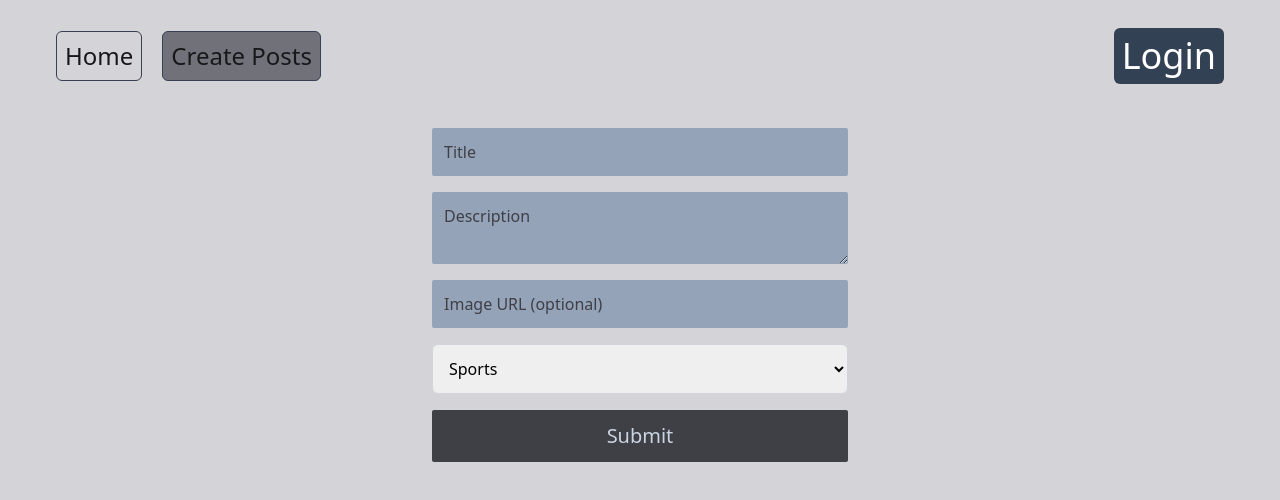
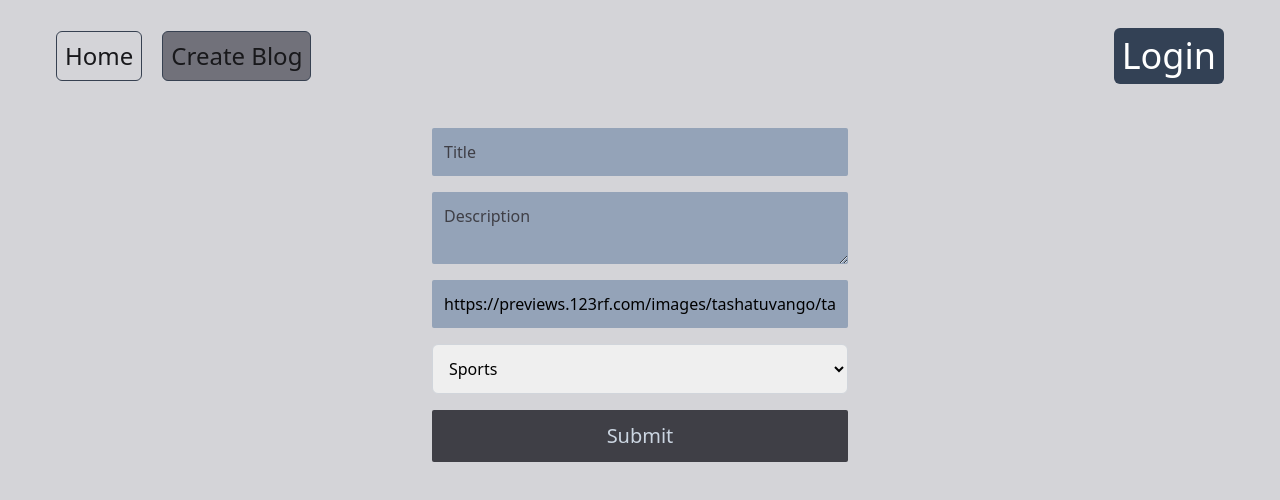
Before and after one commit to mohammad-reza-zeydani/next-js-blog-app, a Next.js app: page /create in a window 1280 px wide. Shown: the top 500 px of the page. Built offline with nearby package versions, Linux system fonts and the light colour scheme.

Commit message:
add more errors if there is an error to ui

```diff
--- a/src/app/api/blogs/route.ts
+++ b/src/app/api/blogs/route.ts
@@ -18,9 +18,9 @@ export async function POST(req: Request) {
     const { title, description, imageUrl, category } = await req.json();
 
     // Validation
-    if (!title || !description || !imageUrl || !category) {
+    if (!title || !description || !category) {
       return NextResponse.json(
-        { error: "All fields are required." },
+        { error: "All fields except imageUrl are required." },
         { status: 400 }
       );
     }
--- a/src/app/blogs/[id]/edit/page.tsx
+++ b/src/app/blogs/[id]/edit/page.tsx
@@ -4,20 +4,20 @@ import { useParams } from "next/navigation";
 import BlogForm from "@/components/blogForm";
 import { useMyContext } from "@/context/context";
 import { TData } from "@/components/types";
+import Error from "@/components/error/error";
 const EditeBlog = () => {
   const param=useParams()
   const id=param.id
   ;
   console.log(id)
   const { setIsSending, formDefaultValue} = useMyContext();
-  const { mutate } = useEditeBlog();
-  // Fetch the blog data using the projectId
+  const { mutate,isError,error } = useEditeBlog();
   // Handle the edit operation
   const handleEdit = (data:TData) => {
     setIsSending(true);
-    // Pass projectId with the form data to mutate function
     mutate({ data,id});
   };
+  if (isError)return <Error error={error}/>
   return (
     <BlogForm onSubmit={handleEdit} defaultValues={formDefaultValue} />
   );
--- a/src/app/create/page.tsx
+++ b/src/app/create/page.tsx
@@ -3,9 +3,10 @@ import useCreateBlog from "@/hooks/useCreateBlog";
 import BlogForm from "@/components/blogForm";
 import { useMyContext } from "@/context/context";
 import { TData } from "@/components/types";
+import Error from "@/components/error/error";
 const CreateBlog = () => {
   // mutate data to create new one
-    const {mutate}=useCreateBlog()
+    const {mutate,isError,error}=useCreateBlog()
     const {setIsSending}=useMyContext()
     // BlogForm props
     const handleCreate = (data:TData) => {
@@ -13,6 +14,7 @@ const CreateBlog = () => {
       setIsSending(true)
         mutate(data);
       };
+      if (isError)return <Error error={error}/>
     return (
        <div>
         <BlogForm onSubmit={handleCreate}/>
--- a/src/app/page.tsx
+++ b/src/app/page.tsx
@@ -3,41 +3,78 @@ import BlogsBtn from "@/components/blogsBtn";
 import { TData } from "@/components/types";
 
 export default async function Home() {
-  // Fetch data from the API endpoint for blogs
-  const response = await fetch("http://localhost:3000/api/blogs");
+  let data: TData[] = [];
+  let error = null;
 
-  // Parse the fetched response as JSON, and type it as an array of TData
-  const data: TData[] = await response.json();
+  try {
+    // Fetch data from the API endpoint for blogs
+    const response = await fetch("http://localhost:3000/api/blogs");
 
-  // Log the fetched data for debugging purposes
-  console.log(data);
+    // Check if the response is OK
+    if (!response.ok) {
+      throw new Error("Failed to fetch blogs. Please try again later.");
+    }
 
+    // Parse the fetched response as JSON
+    data = await response.json();
+  } catch (err: any) {
+    // Catch and store any error that occurs
+    error = err.message || "An unexpected error occurred.";
+  }
+
+  // Display loading UI if data is not yet fetched
+  if (!data.length && !error) {
+    return (
+      <main className="flex flex-col justify-center items-center gap-y-2">
+        <p className="text-gray-700 text-lg">there is no blog yet</p>
+        <Link className="bg-slate-600 text-white px-5 py-1 rounded-sm text-xl" href={'/create'}>Click to create your first blog</Link>
+      </main>
+    );
+  }
+
+  // Display error UI if there is an error
+  if (error) {
+    return (
+      <main className="container mx-auto px-5 md:px-8 lg:px-32 mt-10">
+        <p className="text-center text text-xl text-red-500 animate-pulse">{error}</p>
+      </main>
+    );
+  }
+
+  // Render blogs if data is successfully fetched
   return (
-    <main className='container mx-auto px-5 md:px-8 lg:px-32 mt-10'>
+    <main className="container mx-auto px-5 md:px-8 lg:px-32 mt-10">
       {/* Grid layout to display blog items */}
-      <div className='grid grid-cols-1 sm:grid-cols-2 md:grid-cols-3 gap-2 sm:gap-5 w-full'>
+      <div className="grid grid-cols-1 sm:grid-cols-2 md:grid-cols-3 gap-2 sm:gap-5 w-full">
         {/* Map over the blog data and display each item */}
         {data.map((d) => {
           return (
             <div
-              className='border-2 bg-slate-400 rounded-sm shadow-md border-white p-3'
-              key={d.id}>
-
+              className="border-2 bg-slate-400 rounded-sm shadow-md border-white p-3"
+              key={d.id}
+            >
               {/* Display blog image with lazy loading */}
-              <img src={d.imageUrl} className="image" alt="blog-image" loading="lazy" />
+              <img
+                src={d.imageUrl}
+                className="image"
+                alt="blog-image"
+                loading="lazy"
+              />
 
               {/* Display the blog title with truncation for longer titles */}
-              <h1 className='line-clamp-1 my-3 text-zinc-900 text-lg sm:text-base'>{d.title}</h1>
+              <h1 className="line-clamp-1 my-3 text-zinc-900 text-lg sm:text-base">
+                {d.title}
+              </h1>
 
               {/* Blog category and button for additional actions */}
-              <div className='flex items-center justify-between'>
-                <h2 className='text-zinc-800'>{d.category}</h2>
-                <BlogsBtn id={d.id} data={d}/> {/* Component for additional blog actions */}
+              <div className="flex items-center justify-between">
+                <h2 className="text-zinc-800">{d.category}</h2>
+                <BlogsBtn id={d.id} data={d} />
               </div>
 
               {/* Link to the detailed blog page */}
               <Link href={`/blogs/${d.id}`}>
-                <div className='w-full rounded-sm mt-3 bg-slate-200 active:bg-blue-400 text-zinc-800 font-semibold text-lg text-center'>
+                <div className="w-full rounded-sm mt-3 bg-slate-200 active:bg-blue-400 text-zinc-800 font-semibold text-lg text-center">
                   More
                 </div>
               </Link>
--- a/src/components/Navigation/button.tsx
+++ b/src/components/Navigation/button.tsx
@@ -20,7 +20,7 @@ const Button = () => {
     },
     {
       id: '2',
-      name: "Create Posts",
+      name: "Create Blog",
       path: "/create" // Path for the Create Posts page
     }
   ];
@@ -34,7 +34,7 @@ const Button = () => {
             key={link.id}
             href={link.path}
             // Dynamically apply classes based on whether the link's path matches the current path
-            className={`text-base sm:text-2xl text-zinc-900 border p-[2px] sm:p-2 border-gray-700 rounded-md ${pathName === link.path ? "bg-zinc-500" : "bg-none"}`}
+            className={`text-base sm:text-2xl text-zinc-900 active:bg-blue-400 border p-[2px] sm:p-2 border-gray-700 rounded-md ${pathName === link.path ? "bg-zinc-500" : "bg-none"}`}
           >
             {link.name}
           </Link>
--- a/src/components/blogForm.tsx
+++ b/src/components/blogForm.tsx
@@ -11,60 +11,81 @@ const BlogForm: React.FC<TBlogFormProps> = ({ defaultValues, onSubmit }) => {
     defaultValues,
   });
   //manage sending status with this context
-  const {isSending}=useMyContext()
+  const { isSending } = useMyContext();
   return (
-    <form onSubmit={handleSubmit(onSubmit)} className="flex flex-col gap-4 p-4 max-w-md mx-auto">
+    <form
+      onSubmit={handleSubmit(onSubmit)}
+      className='flex flex-col gap-4 p-4 max-w-md mx-auto'>
       {/* the blog title input */}
       <input
-        type="text"
-        {...register("title", { required: "Title is required",
+        type='text'
+        {...register("title", {
+          required: "Title is required",
           minLength: {
             value: 10,
-            message: 'Title must be at least 12 characters'
+            message: "Title must be at least 12 characters",
           },
           maxLength: {
             value: 50,
-            message: 'Title must be less than or equal to 50 characters'
-          }
+            message: "Title must be less than or equal to 50 characters",
+          },
         })}
-        placeholder="Title"
-        className="input"
+        placeholder='Title'
+        className='input'
       />
       {/* title error */}
-      {errors.title && <p className="text-red-700 text-lg">{errors.title.message}</p>}
+      {errors.title && (
+        <p className='text-red-700 text-lg'>{errors.title.message}</p>
+      )}
       {/* the blog description input */}
       <textarea
-        {...register("description", { required: "Description is required",
-          minLength:{
-            value:20,
-            message:"Description must be at least 12 characters"
-          }
-         })}
-        placeholder="Description"
-        className="input "
+        {...register("description", {
+          required: "Description is required",
+          minLength: {
+            value: 20,
+            message: "Description must be at least 12 characters",
+          },
+        })}
+        placeholder='Description'
+        className='input '
       />
       {/* description error */}
-      {errors.description && <p className="text-red-700 text-lg">{errors.description.message}</p>}
+      {errors.description && (
+        <p className='text-red-700 text-lg'>{errors.description.message}</p>
+      )}
       {/* add image link input */}
       <input
-      {
-        ...register("imageUrl")
-      }
-        type="text"
-        placeholder="Image URL (optional)"
-        className="input"
+        {...register("imageUrl", { required: "image url is required" })}
+        value={
+          "https://previews.123rf.com/images/tashatuvango/tashatuvango1703/tashatuvango170300860/73927041-my-blog-cartoon-illustration-on-purple-chalkboard-.jpg"
+        }
+        type='text'
+        placeholder='Image URL'
+        className='input'
       />
+      {/* imageUrl error*/}
+      {errors.imageUrl && (
+        <p className='text-red-700 text-lg'>{errors.imageUrl.message}</p>
+      )}
       {/* select category of your blog */}
-      <select {...register("category")} id="category" name="category" className="w-full p-3 border border-gray-300 rounded-md">
-        <option value="sports">Sports</option>
-        <option value="programming">Programming</option>
-        <option value="technology">Technology</option>
-        <option value="health">Health</option>
+      <select
+        {...register("category")}
+        id='category'
+        name='category'
+        className='w-full p-3 border border-gray-300 rounded-md'>
+        <option value='sports'>Sports</option>
+        <option value='programming'>Programming</option>
+        <option value='technology'>Technology</option>
+        <option value='health'>Health</option>
       </select>
       {/* submit button */}
-      <button type="submit" className={`bg-zinc-700 text-slate-300 text-xl p-3 rounded-sm ${isSending ? "cursor-not-allowed":"cursor-pointer"}`}>
+
+      <button
+        disabled={isSending ? true : false}//   disabled when isSending data === true
+        type='submit'
+        className='bg-zinc-700 text-slate-300 text-xl p-3 rounded-sm disabled:bg-zinc-500 disabled:cursor-not-allowed'>
         {/* while sending is true,it most be Submiting */}
-        {!isSending ?"Submit":"Submiting..."}
+        {!isSending ? "Submit" : "Submiting..."}
       </button>
     </form>
   );
--- a/src/components/blogsBtn.tsx
+++ b/src/components/blogsBtn.tsx
@@ -1,20 +1,22 @@
-'use client'
+"use client";
 
-import useDeleteBtn from "@/hooks/useDeleteBlogs";  // Custom hook to handle blog deletion
-import { useMyContext } from "@/context/context";  // Custom hook to manage context (e.g., global state)
+import useDeleteBtn from "@/hooks/useDeleteBlogs"; // Custom hook to handle blog deletion
+import { useMyContext } from "@/context/context"; // Custom hook to manage context (e.g., global state)
 import Link from "next/link";
-import { TData } from "./types";  // Importing the type for the blog data
-
-const BlogsBtn = ({ id, data }: { id: string, data: TData }) => {
-    const { isSending, setIsSending, setFormDefaultValue } = useMyContext();  // Destructure context values
-    const { mutate } = useDeleteBtn();  // Destructure mutate function from custom hook for deletion
-
+import { TData } from "./types"; // Importing the type for the blog data
+import Error from "./error/error";
+const BlogsBtn = ({ id, data }: { id: string; data: TData }) => {
+  const { isSending, setIsSending, setFormDefaultValue } = useMyContext(); // Destructure context values
+  const { mutate, isError, error } = useDeleteBtn(); // Destructure mutate function from custom hook for deletion
+  if (isError) return <Error error={error} />;
   return (
     <div className='flex items-center gap-x-2 child:p-1 child:font-mono child:text-lg child:text-white child:rounded-md'>
       {/* Delete button */}
       <button
+        //   disabled when isSending data === true
+        disabled={isSending ? true : false}
         onClick={() => handleDelete(id)} // Call handleDelete function when clicked
-                className={`${isSending ? "bg-red-500 cursor-not-allowed" : "bg-red-700"} bg-red-700 active:bg-red-500`}>
+        className=' bg-red-700 disabled:bg-red-500 disabled:cursor-not-allowed'>
         Delete
       </button>
 
@@ -30,9 +32,9 @@ const BlogsBtn = ({ id, data }: { id: string, data: TData }) => {
 
   // Function to handle the deletion of the blog
   function handleDelete(id: string) {
-        mutate(id);  // Call the mutate function to delete the blog
-        setIsSending(true);  // Set the sending state to true, to disable UI elements while sending the request
+    mutate(id); // Call the mutate function to delete the blog
+    setIsSending(true); // Set the sending state to true, to disable UI elements while sending the request
   }
-}
+};
 
 export default BlogsBtn;
--- /dev/null
+++ b/src/components/error/error.tsx
@@ -0,0 +1,7 @@
+const Error = ({error}:any) => {
+    return (
+        <h1 className="text-xl text-center text-red-600 animate-pulse">{error.message}</h1>
+     );
+}
+
+export default Error;
--- a/src/hooks/useCreateBlog.ts
+++ b/src/hooks/useCreateBlog.ts
@@ -10,7 +10,7 @@ const useCreateBlog = () => {
   const { setIsSending } = useMyContext();  // Destructure setIsSending function from the context to control the sending state
 
   // Setting up the mutation to create a new blog
-  const { mutate } = useMutation({
+  const { mutate,error,isError } = useMutation({
     mutationFn: async (data: TData) => {
       // Sending a POST request to create a new blog
       const response = await axios.post("/api/blogs", data);
@@ -62,7 +62,7 @@ const useCreateBlog = () => {
   });
 
   // Return the mutate function to trigger the blog creation mutation
-  return { mutate };
+  return { mutate,isError,error };
 };
 
 export default useCreateBlog;
--- a/src/hooks/useDeleteBlogs.ts
+++ b/src/hooks/useDeleteBlogs.ts
@@ -9,7 +9,7 @@ const useDeleteBtn = () => {
     const { setIsSending } = useMyContext();  // Destructure setIsSending function to manage sending state
 
     // Setting up the mutation to delete a blog
-    const { mutate } = useMutation({
+    const { mutate,isError,error } = useMutation({
         mutationFn: async (id: string) => {
             // Sending a DELETE request to delete the blog by its ID
             const response = await axios.delete(`api/blogs/${id}`);
@@ -60,7 +60,7 @@ const useDeleteBtn = () => {
     });
 
     // Return the mutate function so it can be called to delete the blog
-    return { mutate };
+    return { mutate,error,isError };
 };
 
 export default useDeleteBtn;
--- a/src/hooks/useEditeBlog.ts
+++ b/src/hooks/useEditeBlog.ts
@@ -10,7 +10,7 @@ const useEditBlog = () => {
     const { setIsSending } = useMyContext();  // Destructure setIsSending function to manage sending state
 
     // Setting up the mutation to edit a blog
-    const { mutate } = useMutation({
+    const { mutate,isError,error } = useMutation({
         mutationFn: async ({ id, data }: { id: string | string[] | undefined, data: TData }) => {
             // Sending a PUT request to update the blog by its ID
             const response = await axios.put(`/api/blogs/${id}`, data);
@@ -58,7 +58,7 @@ const useEditBlog = () => {
     });
 
     // Return the mutate function so it can be called to edit the blog
-    return { mutate };
+    return { mutate,error,isError };
 };
 
 export default useEditBlog;
```
Also changed, not shown: 1 other file (tests, documents, lock files or other folders). Lines whose indentation alone changed are shown as unchanged.
